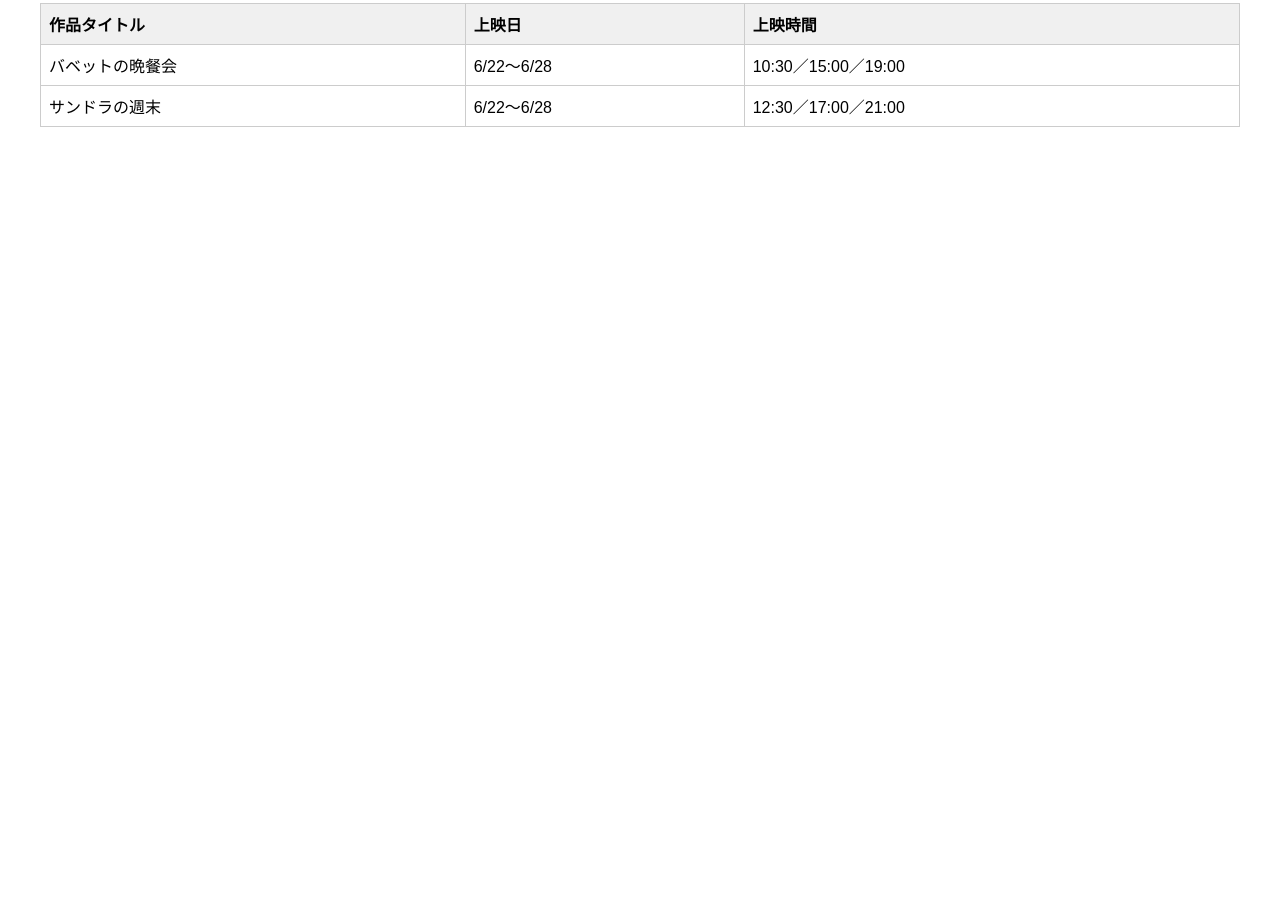
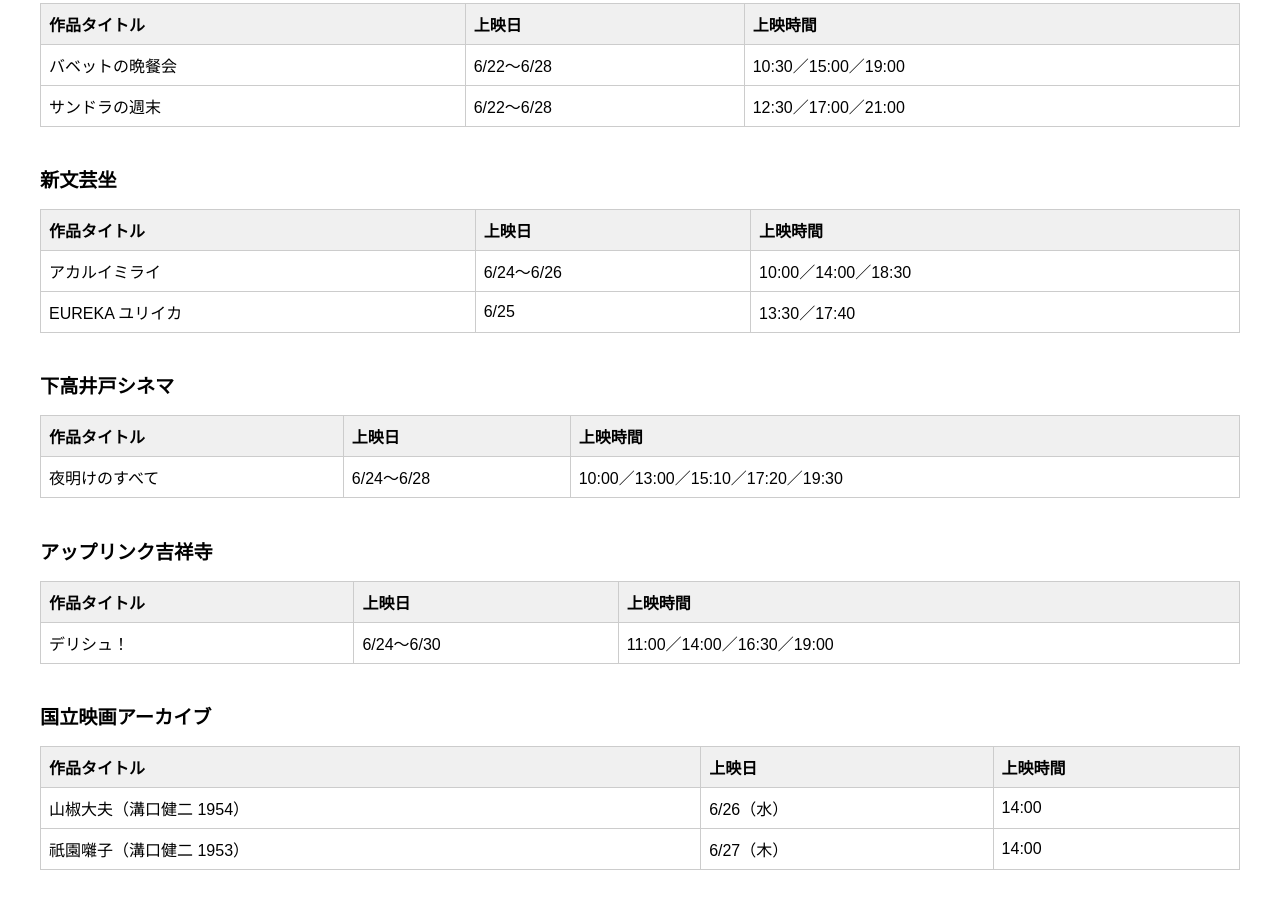
Before and after one commit to QuicalaGuy/mini-theater-schedule, a plain HTML site: page index.html in a window 1280 px wide. Shown: the part 500-1408 px from the top of the page. Before the commit the page ends 800 px from the top, so only its background shows below. Drawn offline with Linux system fonts and the light colour scheme.

Commit message:
Update index.html

```diff
--- a/index.html
+++ b/index.html
@@ -76,5 +76,87 @@
       </tr>
     </tbody>
   </table>
+
+  <h2>新文芸坐</h2>
+  <table>
+    <thead>
+      <tr>
+        <th>作品タイトル</th>
+        <th>上映日</th>
+        <th>上映時間</th>
+      </tr>
+    </thead>
+    <tbody>
+      <tr>
+        <td>アカルイミライ</td>
+        <td>6/24〜6/26</td>
+        <td>10:00／14:00／18:30</td>
+      </tr>
+      <tr>
+        <td>EUREKA ユリイカ</td>
+        <td>6/25</td>
+        <td>13:30／17:40</td>
+      </tr>
+    </tbody>
+  </table>
+
+  <h2>下高井戸シネマ</h2>
+  <table>
+    <thead>
+      <tr>
+        <th>作品タイトル</th>
+        <th>上映日</th>
+        <th>上映時間</th>
+      </tr>
+    </thead>
+    <tbody>
+      <tr>
+        <td>夜明けのすべて</td>
+        <td>6/24〜6/28</td>
+        <td>10:00／13:00／15:10／17:20／19:30</td>
+      </tr>
+    </tbody>
+  </table>
+
+  <h2>アップリンク吉祥寺</h2>
+  <table>
+    <thead>
+      <tr>
+        <th>作品タイトル</th>
+        <th>上映日</th>
+        <th>上映時間</th>
+      </tr>
+    </thead>
+    <tbody>
+      <tr>
+        <td>デリシュ！</td>
+        <td>6/24〜6/30</td>
+        <td>11:00／14:00／16:30／19:00</td>
+      </tr>
+    </tbody>
+  </table>
+
+  <h2>国立映画アーカイブ</h2>
+  <table>
+    <thead>
+      <tr>
+        <th>作品タイトル</th>
+        <th>上映日</th>
+        <th>上映時間</th>
+      </tr>
+    </thead>
+    <tbody>
+      <tr>
+        <td>山椒大夫（溝口健二 1954）</td>
+        <td>6/26（水）</td>
+        <td>14:00</td>
+      </tr>
+      <tr>
+        <td>祇園囃子（溝口健二 1953）</td>
+        <td>6/27（木）</td>
+        <td>14:00</td>
+      </tr>
+    </tbody>
+  </table>
 </body>
 </html>
```
